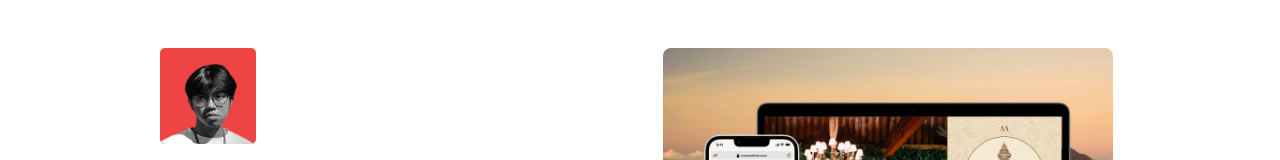
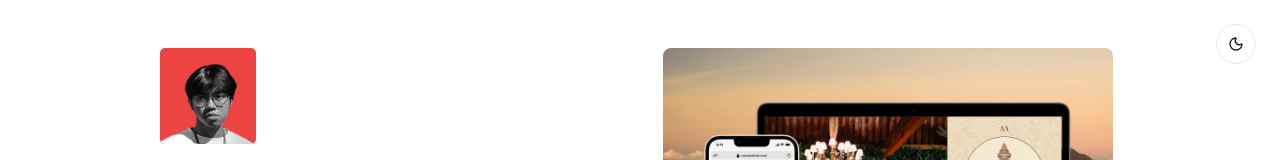
Before and after one commit to Alifmslm/portfolio-alif, a Next.js app: page / in a window 1280 px wide. Shown: the top 160 px of the page. Built offline with nearby package versions, Linux system fonts and the light colour scheme; a web font is replaced by a local one.

Commit message:
feat: toggle dark mode

```diff
--- a/src/app/globals.css
+++ b/src/app/globals.css
@@ -13,6 +13,20 @@
   --color-red: #ef4444;
   --max-width: 1024px;
   --sidebar-width: 320px;
+  --theme-transition: color 0.3s ease, background-color 0.3s ease;
+}
+
+:root[data-theme="dark"] {
+  --bg: #121212;
+  --fg: #ededed;
+  --muted: #a0a0a0;
+  --border: #2a2a2a;
+  --pill-bg: #1e1e1e;
+  --pill-border: #333333;
+  --pill-hover-bg: #ededed;
+  --pill-hover-fg: #121212;
+  --cover-bg: #1c1c1c;
+  --color-red: #f05555;
 }
 
 * {
@@ -30,6 +44,18 @@ body {
   line-height: 1.5;
   -webkit-font-smoothing: antialiased;
   -moz-osx-font-smoothing: grayscale;
+  transition: var(--theme-transition);
+}
+
+@media (prefers-reduced-motion: reduce) {
+  html,
+  body {
+    transition: none;
+  }
+}
+
+* {
+  transition: background-color 0.3s ease, border-color 0.3s ease;
 }
 
 * {
--- a/src/app/layout.tsx
+++ b/src/app/layout.tsx
@@ -6,10 +6,11 @@ import "@fontsource/stack-sans-text/600.css";
 import "@fontsource/stack-sans-text/700.css";
 import type { Metadata } from "next";
 import SmoothCursor from "@/components/smooth-cursor";
+import ThemeToggle from "@/components/ThemeToggle";
 import "./globals.css";
 
 export const metadata: Metadata = {
-  title: "alifolioo",
+  title: "John Doe — Portfolio",
   description: "Full-Stack Developer. Clean, functional web experiences.",
 };
 
@@ -19,10 +20,18 @@ export default function RootLayout({
   children: React.ReactNode;
 }) {
   return (
-    <html lang="en">
+    <html lang="en" suppressHydrationWarning>
+      <head>
+        <script
+          dangerouslySetInnerHTML={{
+            __html: `(function(){try{var t=localStorage.getItem("theme");if(t){document.documentElement.setAttribute("data-theme",t)}else{document.documentElement.setAttribute("data-theme",window.matchMedia("(prefers-color-scheme: dark)").matches?"dark":"light")}}catch(e){}})();`,
+          }}
+        />
+      </head>
       <body>
         {children}
         <SmoothCursor />
+        <ThemeToggle />
       </body>
     </html>
   );
--- /dev/null
+++ b/src/components/ThemeToggle.module.css
@@ -0,0 +1,24 @@
+.toggle {
+  position: fixed;
+  top: 24px;
+  right: 24px;
+  z-index: 1000;
+  display: flex;
+  align-items: center;
+  justify-content: center;
+  width: 40px;
+  height: 40px;
+  border: 1px solid var(--border);
+  border-radius: 50%;
+  background: var(--bg);
+  color: var(--fg);
+  font-size: 16px;
+  line-height: 1;
+  cursor: pointer;
+  transition: background-color 0.3s ease, border-color 0.3s ease,
+    color 0.3s ease;
+}
+
+.toggle:hover {
+  border-color: var(--color-red);
+}
--- /dev/null
+++ b/src/components/ThemeToggle.tsx
@@ -0,0 +1,35 @@
+"use client";
+
+import { Moon, Sun } from "lucide-react";
+import { useEffect, useState } from "react";
+import styles from "./ThemeToggle.module.css";
+
+export default function ThemeToggle() {
+  const [theme, setTheme] = useState<"light" | "dark">("light");
+
+  useEffect(() => {
+    setTheme(
+      (document.documentElement.getAttribute("data-theme") as "light" | "dark") ||
+        "light"
+    );
+  }, []);
+
+  const toggle = () => {
+    const next = theme === "light" ? "dark" : "light";
+    setTheme(next);
+    document.documentElement.setAttribute("data-theme", next);
+    localStorage.setItem("theme", next);
+  };
+
+  return (
+    <button
+      type="button"
+      className={styles.toggle}
+      onClick={toggle}
+      aria-label={`Switch to ${theme === "light" ? "dark" : "light"} mode`}
+      data-cursor-hide
+    >
+      {theme === "light" ? <Moon size={16} strokeWidth={2} /> : <Sun size={16} strokeWidth={2} />}
+    </button>
+  );
+}
```
